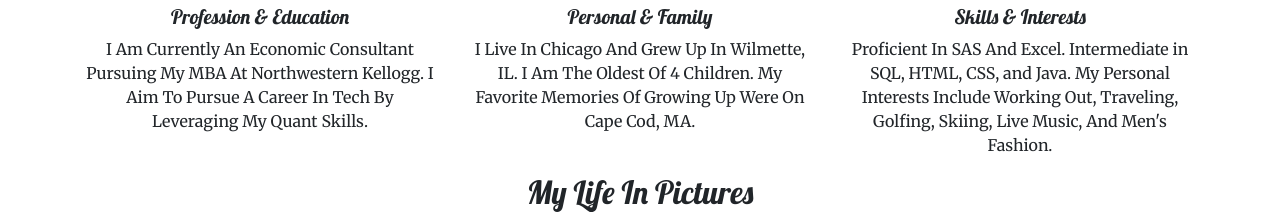
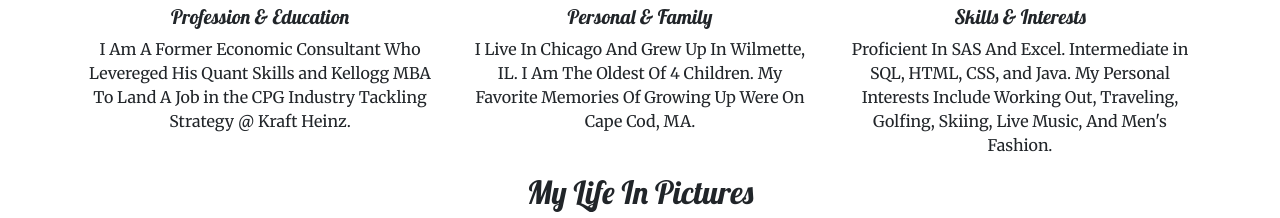
Before and after one commit to connolj2/connolj2.github.io, a plain HTML site: page comeinside.html in a window 1280 px wide. Shown: the part 582-800 px from the top of the page. Drawn offline with nearby package versions, Linux system fonts and the light colour scheme.

Commit message:
Update comeinside.html

```diff
--- a/comeinside.html
+++ b/comeinside.html
@@ -63,7 +63,7 @@
     <div class="col-sm-4 text-center">
       <h1><i class="fas fa-apple-alt"></i></h1>
       <h5>Profession & Education</h5>
-      <p>I Am Currently An Economic Consultant Pursuing My MBA At Northwestern Kellogg. I Aim To Pursue A Career In Tech By Leveraging My Quant Skills.</p>
+      <p>I Am A Former Economic Consultant Who Levereged His Quant Skills and Kellogg MBA To Land A Job in the CPG Industry Tackling Strategy @ Kraft Heinz.</p>
     </div>
     <div class="col-sm-4 text-center">
       <h1><i class="fas fa-home"></i></h1>
```
